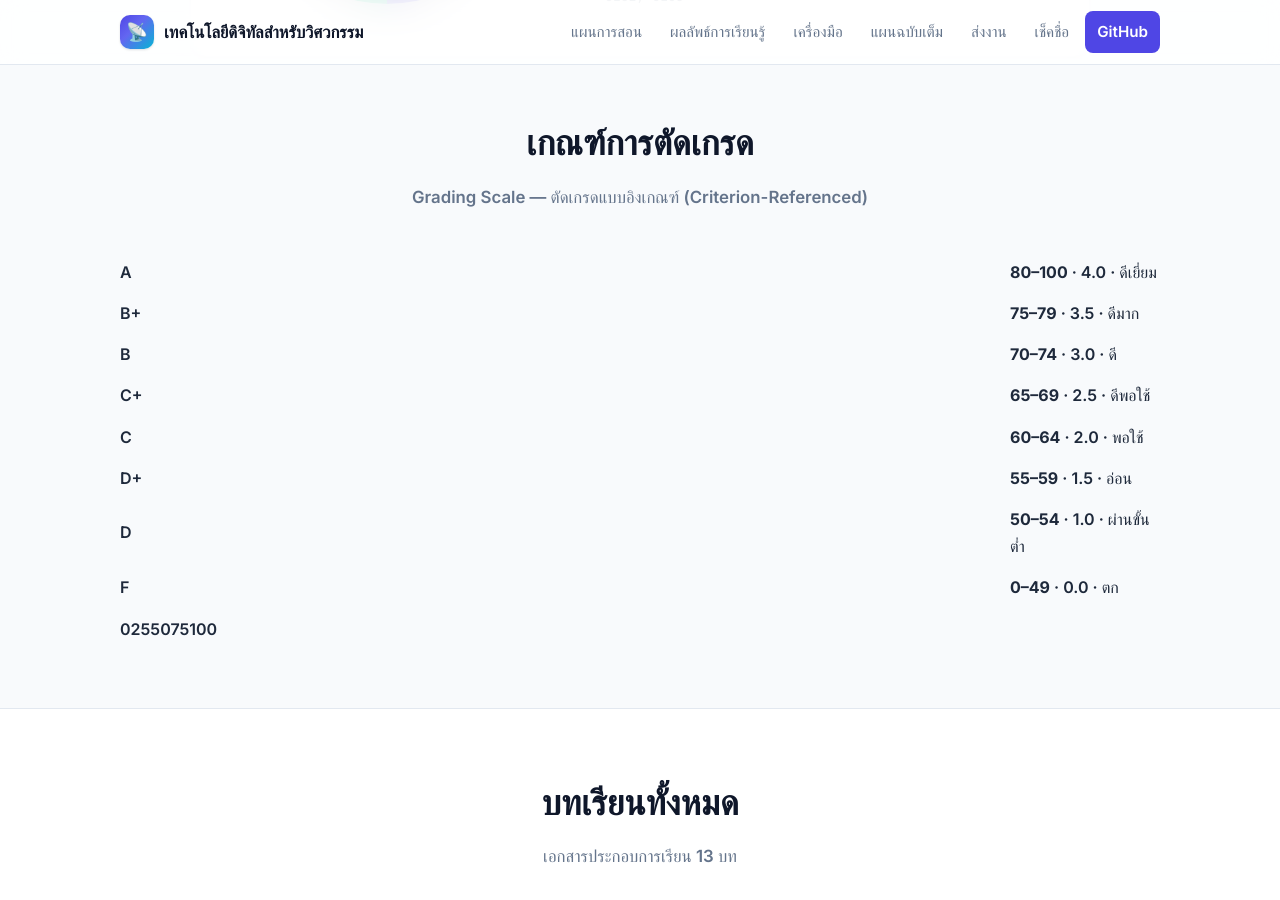
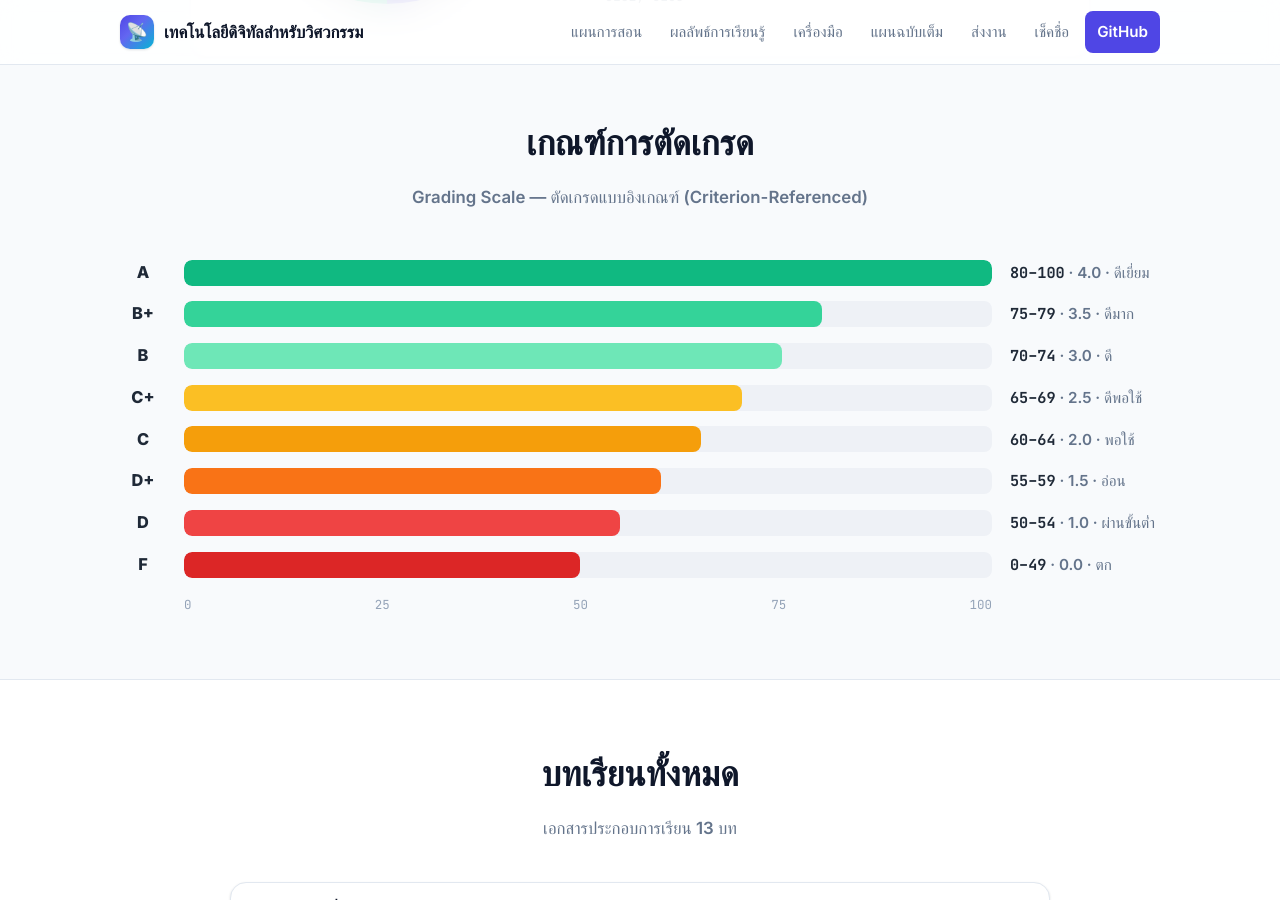
Before and after one commit to alfaXphoori/TechEngineering, a Jekyll site: the page built from index.html, in a window 1280 px wide and 900 px high, scrolled down 3892 px. Built offline with Jekyll 4.4.1, drawn with Linux system fonts in a browser that asks for light colours; some web fonts are replaced.

Commit message:
Fix grade bar chart: correct CSS class names + fix donut chart to 4 segments

```diff
--- a/index.html
+++ b/index.html
@@ -163,48 +163,51 @@ title: หน้าแรก
       <p>Grading Scale — ตัดเกรดแบบอิงเกณฑ์ (Criterion-Referenced)</p>
     </div>
     <div class="grade-chart" role="img" aria-label="กราฟแท่งแนวนอนแสดงช่วงคะแนนของแต่ละเกรดบนแกน 0 ถึง 100">
+      <div class="grade-scale">
       <div class="grade-row">
-        <span class="grade-row__label">A</span>
-        <div class="grade-row__track"><div class="grade-row__bar grade-A" style="left:0%; width:100%;"></div></div>
-        <span class="grade-row__meta"><b>80–100</b> · 4.0 · ดีเยี่ยม</span>
+        <span class="grade-label">A</span>
+        <div class="grade-bar"><div class="grade-bar__fill" style="width:100%;background:#10b981;"></div></div>
+        <span class="grade-info"><b>80–100</b> · 4.0 · ดีเยี่ยม</span>
       </div>
       <div class="grade-row">
-        <span class="grade-row__label">B+</span>
-        <div class="grade-row__track"><div class="grade-row__bar grade-Bp" style="left:0%; width:79%;"></div></div>
-        <span class="grade-row__meta"><b>75–79</b> · 3.5 · ดีมาก</span>
+        <span class="grade-label">B+</span>
+        <div class="grade-bar"><div class="grade-bar__fill" style="width:79%;background:#34d399;"></div></div>
+        <span class="grade-info"><b>75–79</b> · 3.5 · ดีมาก</span>
       </div>
       <div class="grade-row">
-        <span class="grade-row__label">B</span>
-        <div class="grade-row__track"><div class="grade-row__bar grade-B" style="left:0%; width:74%;"></div></div>
-        <span class="grade-row__meta"><b>70–74</b> · 3.0 · ดี</span>
+        <span class="grade-label">B</span>
+        <div class="grade-bar"><div class="grade-bar__fill" style="width:74%;background:#6ee7b7;"></div></div>
+        <span class="grade-info"><b>70–74</b> · 3.0 · ดี</span>
       </div>
       <div class="grade-row">
-        <span class="grade-row__label">C+</span>
-        <div class="grade-row__track"><div class="grade-row__bar grade-Cp" style="left:0%; width:69%;"></div></div>
-        <span class="grade-row__meta"><b>65–69</b> · 2.5 · ดีพอใช้</span>
+        <span class="grade-label">C+</span>
+        <div class="grade-bar"><div class="grade-bar__fill" style="width:69%;background:#fbbf24;"></div></div>
+        <span class="grade-info"><b>65–69</b> · 2.5 · ดีพอใช้</span>
       </div>
       <div class="grade-row">
-        <span class="grade-row__label">C</span>
-        <div class="grade-row__track"><div class="grade-row__bar grade-C" style="left:0%; width:64%;"></div></div>
-        <span class="grade-row__meta"><b>60–64</b> · 2.0 · พอใช้</span>
+        <span class="grade-label">C</span>
+        <div class="grade-bar"><div class="grade-bar__fill" style="width:64%;background:#f59e0b;"></div></div>
+        <span class="grade-info"><b>60–64</b> · 2.0 · พอใช้</span>
       </div>
       <div class="grade-row">
-        <span class="grade-row__label">D+</span>
-        <div class="grade-row__track"><div class="grade-row__bar grade-Dp" style="left:0%; width:59%;"></div></div>
-        <span class="grade-row__meta"><b>55–59</b> · 1.5 · อ่อน</span>
+        <span class="grade-label">D+</span>
+        <div class="grade-bar"><div class="grade-bar__fill" style="width:59%;background:#f97316;"></div></div>
+        <span class="grade-info"><b>55–59</b> · 1.5 · อ่อน</span>
       </div>
       <div class="grade-row">
-        <span class="grade-row__label">D</span>
-        <div class="grade-row__track"><div class="grade-row__bar grade-D" style="left:0%; width:54%;"></div></div>
-        <span class="grade-row__meta"><b>50–54</b> · 1.0 · ผ่านขั้นต่ำ</span>
+        <span class="grade-label">D</span>
+        <div class="grade-bar"><div class="grade-bar__fill" style="width:54%;background:#ef4444;"></div></div>
+        <span class="grade-info"><b>50–54</b> · 1.0 · ผ่านขั้นต่ำ</span>
       </div>
       <div class="grade-row">
-        <span class="grade-row__label">F</span>
-        <div class="grade-row__track"><div class="grade-row__bar grade-F" style="left:0%; width:49%;"></div></div>
-        <span class="grade-row__meta"><b>0–49</b> · 0.0 · ตก</span>
+        <span class="grade-label">F</span>
+        <div class="grade-bar"><div class="grade-bar__fill" style="width:49%;background:#dc2626;"></div></div>
+        <span class="grade-info"><b>0–49</b> · 0.0 · ตก</span>
       </div>
       <div class="grade-axis">
-        <div class="grade-axis__scale"><span>0</span><span>25</span><span>50</span><span>75</span><span>100</span></div>
+        <span></span>
+        <div class="grade-axis__track"><span>0</span><span>25</span><span>50</span><span>75</span><span>100</span></div>
+      </div>
       </div>
     </div>
   </div>
```
